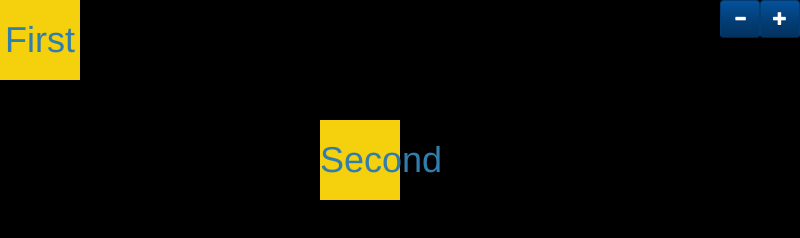
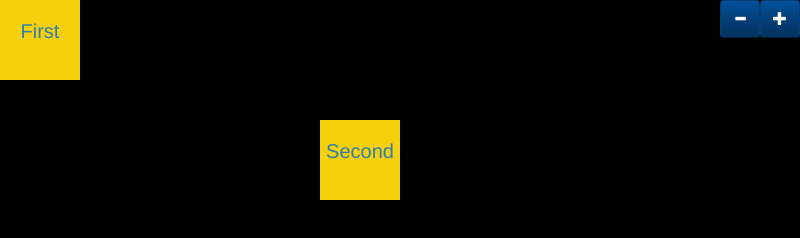
Before and after one commit to Toxcik3110/KnowledgeMap, an Electron app: page index.html in a window 800 px wide. Drawn offline with nearby package versions, Linux system fonts and the light colour scheme.

```diff
--- a/css/style.css
+++ b/css/style.css
@@ -1,3 +1,12 @@
 body {
     background-color: #000;
 }
+.unselect {
+    -webkit-touch-callout: none;
+-webkit-user-select: none;
+-khtml-user-select: none;
+-moz-user-select: none;
+-ms-user-select: none;
+-o-user-select: none;
+user-select: none;
+}
--- a/pages/menu.html
+++ b/pages/menu.html
@@ -13,10 +13,10 @@
     <h1 class="text-center">X:{{viewX}}; Y:{{viewY}};</h1>
     <h1 class="text-center">X:{{pinX}}; Y:{{pinY}};</h1> -->
     <!-- <h1 class="text-center">Size of screen:{{maxWidth}}, {{maxHeight}};</h1> -->
-    <div ng-repeat="c in components" onscroll="myFunction()"
+    <div class="unselect" ng-repeat="c in components" onscroll="myFunction()"
         style="position:absolute;left:{{(c.x - viewX)*scale}}vw;top:{{(c.y - viewY)*scale}}vh;
                 width:{{c.size*scale}}vw;height:{{c.size*scale}}vh;background-color:#f5d00c;">
-        <h1 class="text-center">{{c.title}}</h1>
+        <h1 ng-if="(c.size*scale) > 4" style="font-size:{{(c.size*scale*2)}}px;"  style="font-size:{{c.size*scale/6}}vh;" class="text-center">{{c.title}}</h1>
     </div>
 
 </div>
```
